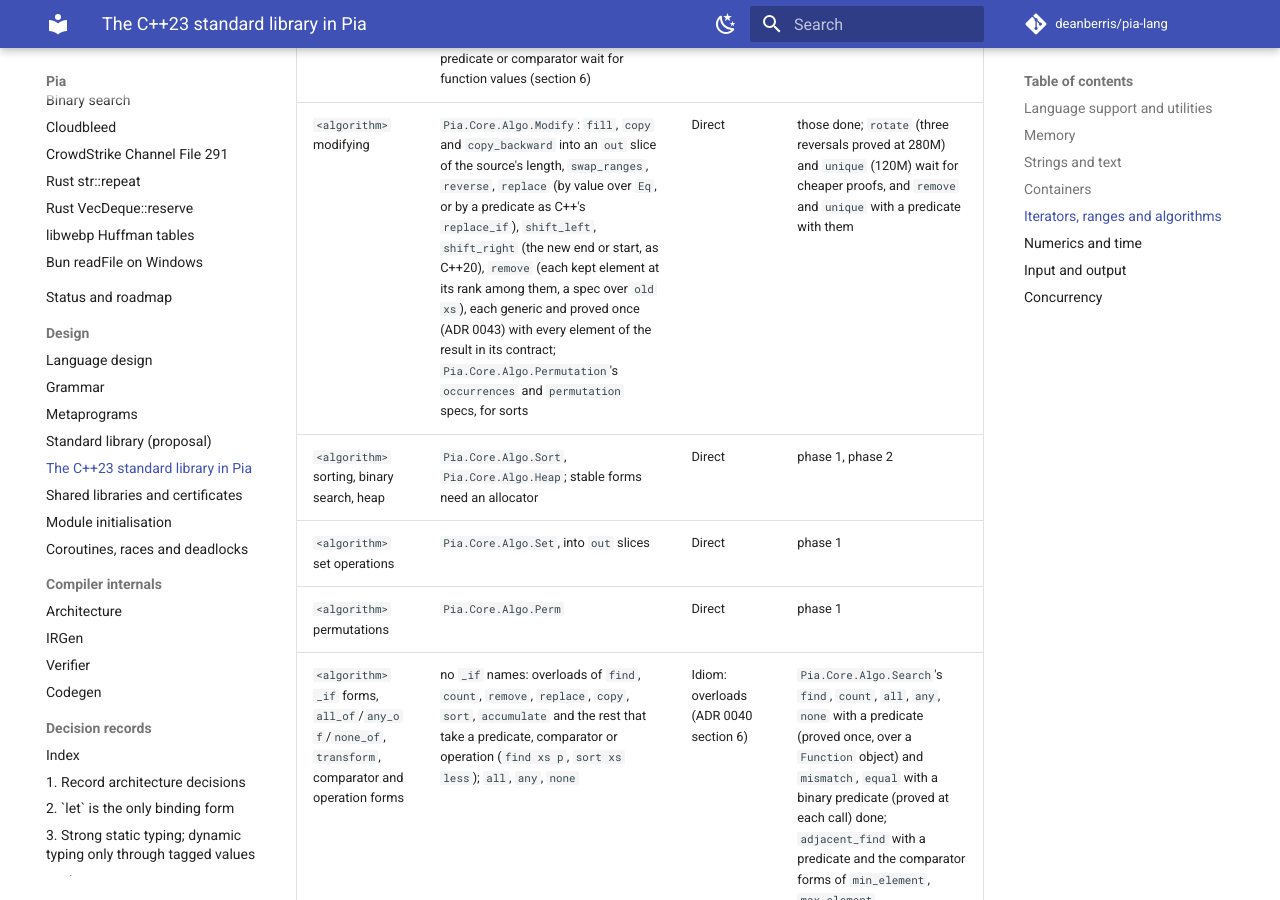
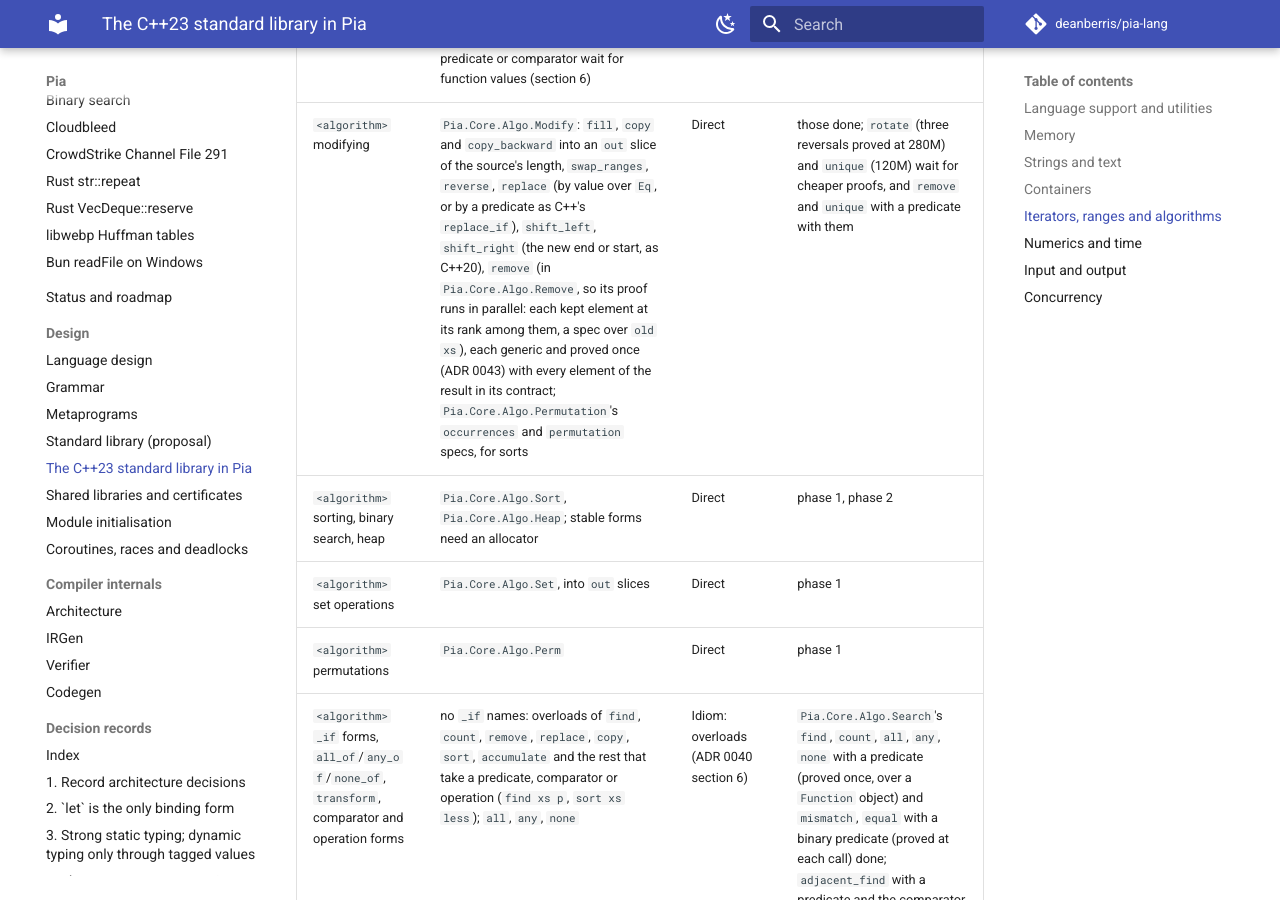
Before and after one commit to deanberris/pia-lang, an MkDocs documentation site: the page built from docs/cpp-std.md, in a window 1280 px wide and 900 px high, scrolled down 7219 px. Built offline with MkDocs 1.6.1 and Material for MkDocs 9.7.7, drawn with Linux system fonts in a browser that asks for light colours; comment, search, counter and statistics services are not loaded.

Commit message:
Pia.Core.Algo.Remove: remove and kept in a module of their own
remove's proof (42 goals, 62M) now runs in parallel with Modify's, which
drops to 91 goals at 32M. A cheaper proof, with the rank's monotonicity
as a lemma or in kept's contract, did not pan out within the hour: a
lemma cannot be called on `old xs`, and kept's own contract took longer.

Co-Authored-By: Claude Opus 5.5 <noreply@anthropic.com>
Claude-Session: https://claude.ai/code/session_01SkMSatmEmJWiDnKdbSUoyG

```diff
--- a/docs/cpp-std.md
+++ b/docs/cpp-std.md
@@ -89,7 +89,7 @@ All containers are in `Pia.Mem` (#72) and take an allocator. Element access is `
 | `<iterator>` | slices, `usize` indices (with `len xs` for "not found"), and container cursors | Idiom | n/a |
 | `<ranges>` | eager algorithms over slices; views such as `filter`, `transform`, `zip` | Deferred: function values | phase 6 |
 | `<algorithm>` non-modifying | `Pia.Core.Algo.Search`: `find`, `count`, `contains`, `mismatch`, `equal`, `starts_with`, `ends_with`, `search`, `adjacent_find`, `min_element`, `max_element`, `minmax_element` (first smallest, last largest), `is_sorted_until`, `is_sorted`, exported as generic functions over `Pia.Core.Order`'s `Eq` and `Ord` and proved once (ADR 0043); a position is a `usize`, `len xs` when there is none. `Pia.Core.Order` has `min`, `max`, `clamp` (C++'s ties: the first argument when equivalent), `lexicographical_compare` (generic over `Ord`, proved once, exported for every integer type) and `lexicographical_compare_three_way` (for `u8`). Overloads taking a predicate or comparator wait for function values (section 6) | Direct | `Pia.Core.Algo.Search`, `Pia.Core.Order`'s done |
-| `<algorithm>` modifying | `Pia.Core.Algo.Modify`: `fill`, `copy` and `copy_backward` into an `out` slice of the source's length, `swap_ranges`, `reverse`, `replace` (by value over `Eq`, or by a predicate as C++'s `replace_if`), `shift_left`, `shift_right` (the new end or start, as C++20), `remove` (each kept element at its rank among them, a spec over `old xs`), each generic and proved once (ADR 0043) with every element of the result in its contract; `Pia.Core.Algo.Permutation`'s `occurrences` and `permutation` specs, for sorts | Direct | those done; `rotate` (three reversals proved at 280M) and `unique` (120M) wait for cheaper proofs, and `remove` and `unique` with a predicate with them |
+| `<algorithm>` modifying | `Pia.Core.Algo.Modify`: `fill`, `copy` and `copy_backward` into an `out` slice of the source's length, `swap_ranges`, `reverse`, `replace` (by value over `Eq`, or by a predicate as C++'s `replace_if`), `shift_left`, `shift_right` (the new end or start, as C++20), `remove` (in `Pia.Core.Algo.Remove`, so its proof runs in parallel: each kept element at its rank among them, a spec over `old xs`), each generic and proved once (ADR 0043) with every element of the result in its contract; `Pia.Core.Algo.Permutation`'s `occurrences` and `permutation` specs, for sorts | Direct | those done; `rotate` (three reversals proved at 280M) and `unique` (120M) wait for cheaper proofs, and `remove` and `unique` with a predicate with them |
 | `<algorithm>` sorting, binary search, heap | `Pia.Core.Algo.Sort`, `Pia.Core.Algo.Heap`; stable forms need an allocator | Direct | phase 1, phase 2 |
 | `<algorithm>` set operations | `Pia.Core.Algo.Set`, into `out` slices | Direct | phase 1 |
 | `<algorithm>` permutations | `Pia.Core.Algo.Perm` | Direct | phase 1 |
```
Also changed, not shown: 8 other files.
